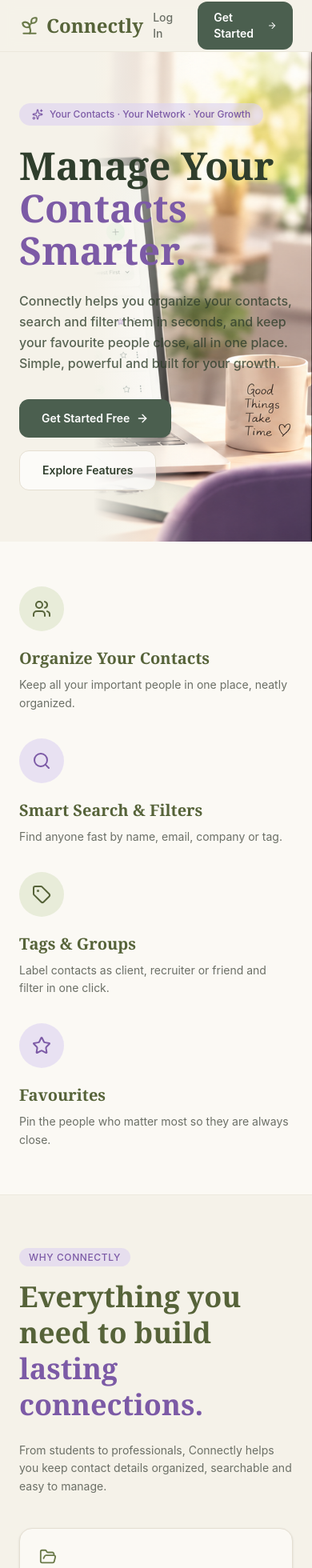
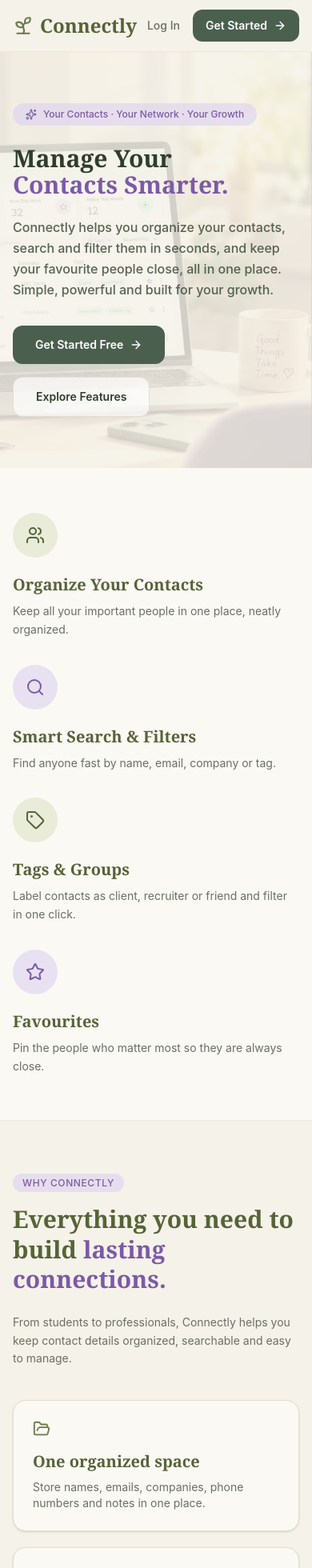
Before and after one commit to varinda-Aggarwal/connectly, a React (Vite) app in the folder client/: page / in a window 390 px wide. Shown: the top 1960 px of the page at 80% size. Built offline with nearby package versions, Linux system fonts and the light colour scheme; no server answers.

Commit message:
Make landing page responsive

```diff
--- a/client/src/pages/Landing.jsx
+++ b/client/src/pages/Landing.jsx
@@ -86,7 +86,7 @@ export default function Landing() {
   return (
     <div className="min-h-screen bg-page text-ink">
       <header className="sticky top-0 z-30 border-b border-line/60 bg-page/85 backdrop-blur">
-        <div className="mx-auto flex h-16 max-w-7xl items-center justify-between px-6">
+        <div className="mx-auto flex h-16 max-w-7xl items-center justify-between px-4 sm:px-6">
           <a href="#home" className="flex items-center gap-2">
             <Sprout className="text-primary" size={26} />
             <span className="font-serif text-2xl font-semibold text-primary-dark">Connectly</span>
@@ -99,11 +99,11 @@ export default function Landing() {
             <a href="#about" className="hover:text-primary-dark">About</a>
           </nav>
 
-          <div className="flex items-center gap-3">
+         <div className="flex items-center gap-1 sm:gap-3">
   {user ? (
               <Link
                 to="/dashboard"
-                className="flex items-center gap-2 rounded-xl bg-sidebar px-5 py-2.5 text-sm font-semibold text-white transition hover:opacity-90"
+                className="flex items-center gap-2 rounded-xl bg-sidebar px-4 py-2.5 sm:px-5 text-sm font-semibold text-white transition hover:opacity-90"
               >
                 Open App <ArrowRight size={16} />
               </Link>
@@ -114,7 +114,7 @@ export default function Landing() {
                 </Link>
                 <Link
                   to="/signup"
-                  className="flex items-center gap-2 rounded-xl bg-sidebar px-5 py-2.5 text-sm font-semibold text-white transition hover:opacity-90"
+                  className="flex items-center gap-2 rounded-xl bg-sidebar px-4 py-2.5 sm:px-5 text-sm font-semibold text-white transition hover:opacity-90"
                 >
                   Get Started <ArrowRight size={16} />
                 </Link>
@@ -126,20 +126,22 @@ export default function Landing() {
 
     <section id="home" className="relative overflow-hidden">
   <img src={heroBg} alt="" className="absolute inset-0 h-full w-full object-cover object-right" />
+  <div className="absolute inset-0 bg-page/85 md:hidden" />
   <div
-          className="absolute inset-0"
+    className="absolute inset-0 hidden md:block"
     style={{
       background:
         "linear-gradient(to right, var(--color-page) 0%, var(--color-page) 30%, transparent 62%)",
     }}
   />
-        <div className="relative mx-auto flex min-h-[600px] max-w-7xl items-center px-6 py-16">
+  <div className="relative mx-auto flex min-h-[520px] max-w-7xl items-center px-4 py-12 sm:px-6 md:min-h-[600px] md:py-16">
     <div className="max-w-xl">
       <span className="inline-flex items-center gap-2 rounded-full bg-lavender/60 px-4 py-1.5 text-xs font-medium text-accent">
         <Sparkles size={14} /> Your Contacts · Your Network · Your Growth
       </span>
 
-            <h1 className="mt-6 font-serif text-5xl font-semibold leading-[1.1] text-ink lg:text-6xl">
+     <h1 className="mt-6 font-serif text-3xl font-semibold leading-[1.1] text-ink sm:text-5xl lg:text-6xl">
+
         Manage Your
         <br />
         <span className="text-accent">Contacts Smarter.</span>
@@ -169,7 +171,7 @@ export default function Landing() {
 </section>
 
 <section id="features" className="scroll-mt-20 border-b border-line/60 bg-card">
-        <div className="mx-auto grid max-w-7xl gap-8 px-6 py-14 sm:grid-cols-2 lg:grid-cols-4 lg:gap-0">
+  <div className="mx-auto grid max-w-7xl gap-8 px-4 py-14 sm:grid-cols-2 sm:px-6 lg:grid-cols-4 lg:gap-0">
     {features.map(({ icon: Icon, title, text, tint }, i) => (
       <div
         key={title}
@@ -188,13 +190,13 @@ export default function Landing() {
 </section>
 
       <section id="about" className="scroll-mt-20">
-        <div className="mx-auto max-w-7xl px-6 py-16">
+        <div className="mx-auto max-w-7xl px-4 sm:px-6 py-16 ">
           <div data-reveal className="flex flex-col justify-between gap-6 lg:flex-row lg:items-end">
             <div>
               <span className="rounded-full bg-lavender/60 px-3 py-1 text-xs font-medium uppercase tracking-wider text-accent">
                 Why Connectly
               </span>
-              <h2 className="mt-4 max-w-md font-serif text-4xl font-semibold leading-tight text-primary-dark">
+              <h2 className="mt-4 max-w-md font-serif text-3xl font-semibold leading-tight text-primary-dark  sm:text-4xl" >
                 Everything you need to build <span className="text-accent">lasting connections.</span>
               </h2>
             </div>
@@ -222,10 +224,10 @@ export default function Landing() {
       </section>
 
       <section id="how" className="scroll-mt-20 bg-card">
-        <div className="mx-auto max-w-7xl px-6 py-16">
+        <div className="mx-auto max-w-7xl px-4 sm:px-6 py-16">
           <h2
             data-reveal
-            className="text-center font-serif text-4xl font-semibold text-primary-dark"
+       className="text-center font-serif text-3xl font-semibold text-primary-dark sm:text-4xl"
           >
             How It Works
           </h2>
@@ -249,7 +251,7 @@ export default function Landing() {
       </section>
 
       <section className="bg-sidebar">
-        <div data-reveal className="mx-auto max-w-7xl px-6 py-16 text-center">
+        <div data-reveal className="mx-auto max-w-7xl px-4 sm:px-6 py-16 text-center">
           <Sprout className="mx-auto text-lavender" size={28} />
           <h2 className="mt-4 font-serif text-3xl font-semibold text-white">
             Your next connection starts here.
@@ -267,13 +269,13 @@ export default function Landing() {
       </section>
 
       <footer className="bg-card">
-        <div className="mx-auto flex max-w-7xl flex-col items-center justify-between gap-4 px-6 py-8 text-sm text-muted sm:flex-row">
+       <div className="mx-auto flex max-w-7xl flex-col items-center justify-between gap-4 px-4 py-8 text-sm text-muted sm:flex-row sm:px-6">
           <div className="flex items-center gap-2">
             <Sprout className="text-primary" size={20} />
             <span className="font-serif text-lg font-semibold text-primary-dark">Connectly</span>
             <span className="ml-3 hidden sm:inline">Connections, thoughtfully organized.</span>
           </div>
-          <div className="flex items-center gap-6">
+         <div className="flex flex-wrap items-center justify-center gap-x-6 gap-y-2">
             <span>© {new Date().getFullYear()} Connectly</span>
             <a href="#home" className="hover:text-ink">Home</a>
             <a href="#features" className="hover:text-ink">Features</a>
```
Lines whose indentation alone changed are shown as unchanged.
